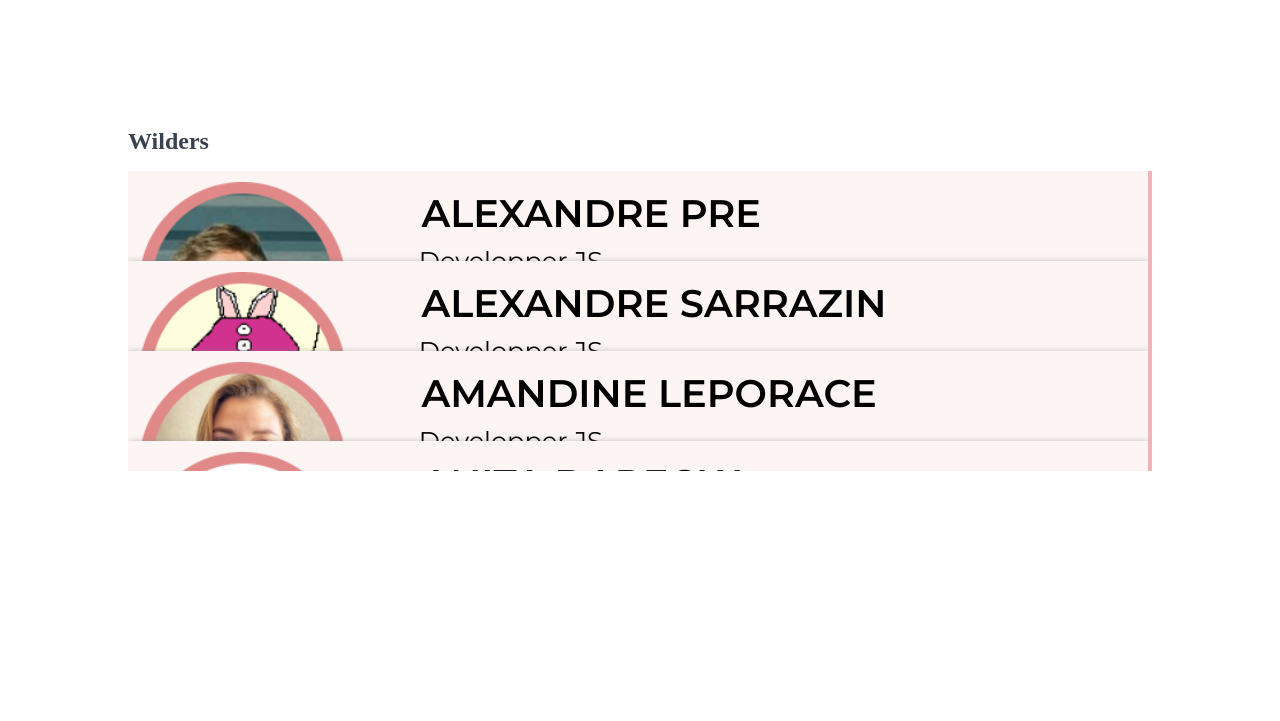
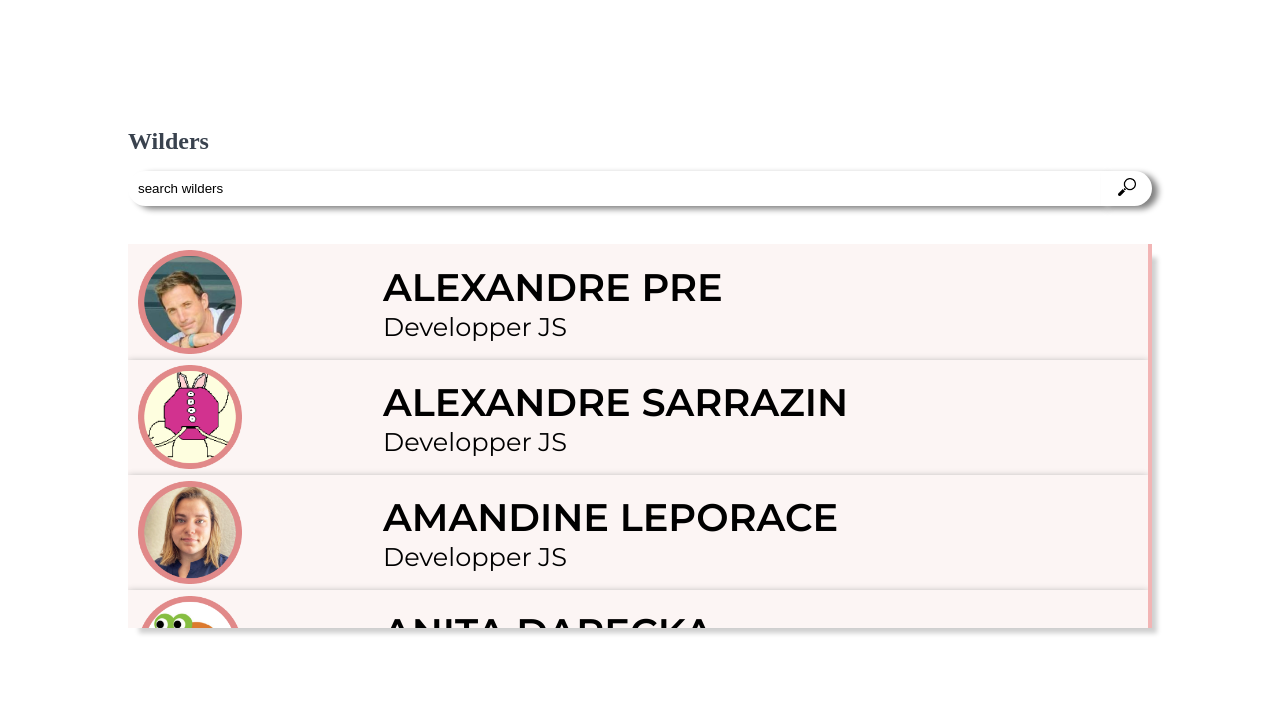
Before and after one commit to VCarbonell/WildBook, a website: page index.html in a window 1280 px wide. Shown: the top 721 px of the page. Drawn offline with nearby package versions, Linux system fonts and the light colour scheme; a web font is replaced by a local one.

Commit message:
finalisation wilders

```diff
--- a/index.html
+++ b/index.html
@@ -16,6 +16,11 @@
     <nav></nav>
     <section class="Wilders">
         <h2 class="wildersTitle">Wilders</h2>
+        <div class="searchingBar">
+            <input type="search" id="searchBar" value="search wilders" onchange="ouvrirPage()">
+            <button type="button" id="buttonSearchBar" onclick="ouvrirPage()"><img src="./assets/Icon/loupe.png"
+                    alt="magnifying glass" class="loupe"></button>
+        </div>
         <section class="scroll-container">
             <div class="wilder">
                 <img src="./assets/WildersPic/PicAlexandre Pré.png" alt="Alexandre Pré" class="picture">
@@ -161,25 +166,29 @@
                 <img src="./assets/StaffPic/PicDavid Faure.png" alt="David Faure" class="staffImg">
                 <span class="staffName">DAVID FAURE</span>
                 <span class="staffJob">Formateur JS</span>
-                <button onclick="addForm(this, event)" class="contactBtn">CONTACT<img src="./assets/Icon/speech-bubble.png" alt="Speech Bubble" class="speechBubble"></button>
+                <button onclick="addForm(this, event)" class="contactBtn">CONTACT<img
+                        src="./assets/Icon/speech-bubble.png" alt="Speech Bubble" class="speechBubble"></button>
             </div>
             <div class="staffPerson">
                 <img src="./assets/StaffPic/PicJean Le-Grand Bokassa.png" alt="Jean Le-Grand Bokassa" class="staffImg">
                 <span class="staffName">JEAN LE-GRAND BOKASSA</span>
                 <span class="staffJob">Formateur PHP</span>
-                <button class="contactBtn">CONTACT<img src="./assets/Icon/speech-bubble.png" alt="Speech Bubble" class="speechBubble"></button>
+                <button class="contactBtn">CONTACT<img src="./assets/Icon/speech-bubble.png" alt="Speech Bubble"
+                        class="speechBubble"></button>
             </div>
             <div class="staffPerson">
                 <img src="./assets/StaffPic/PicDavy Lebris.png" alt="Davy Lebris" class="staffImg">
                 <span class="staffName">DAVY LEBRIS</span>
                 <span class="staffJob">Teaching Assistant</span>
-                <button class="contactBtn">CONTACT<img src="./assets/Icon/speech-bubble.png" alt="Speech Bubble" class="speechBubble"></button>
+                <button class="contactBtn">CONTACT<img src="./assets/Icon/speech-bubble.png" alt="Speech Bubble"
+                        class="speechBubble"></button>
             </div>
             <div class="staffPerson" id="lastStaffBox">
                 <img src="./assets/StaffPic/PicMarc Desideri.png" alt="Marc Desideri" class="staffImg">
                 <span class="staffName">MARC DESIDER</span>
                 <span class="staffJob">Teaching Assistant</span>
-                <button onclick="addForm(event, this)" class="contactBtn">CONTACT<img src="./assets/Icon/speech-bubble.png" alt="Speech Bubble" class="speechBubble"></button>
+                <button onclick="addForm(event, this)" class="contactBtn">CONTACT<img
+                        src="./assets/Icon/speech-bubble.png" alt="Speech Bubble" class="speechBubble"></button>
             </div>
         </div>
     </section>
--- a/wilder.css
+++ b/wilder.css
@@ -4,11 +4,45 @@
     padding: 10vw;
 }
 
+.searchingBar {
+    display: flex;
+    margin-bottom: 3vw;
+}
+
+#searchBar {
+    justify-content: flex-start;
+    border-top-left-radius: 30px;
+    border-bottom-left-radius: 30px;
+    border: 0px;
+    filter: drop-shadow(7px 3px 3px gray);
+    width: 95vw;
+    padding: 10px;
+}
+
+#buttonSearchBar {
+    width: 5vw;
+    justify-content: flex-end;
+    border: 0px;
+    border-top-right-radius: 30px;
+    border-bottom-right-radius: 30px;
+    cursor: pointer;
+    background-color: white;
+    filter: drop-shadow(6px 3px 3px gray);
+}
+
+.loupe {
+    margin: 5px;
+    height: 18px;
+}
+
+
+
 .scroll-container {
-    height: 300px;
+    height: 30vw;
     overflow-y: scroll;
     scroll-behavior: smooth;
     border-right: .3em solid #F2B5B5;
+    box-shadow: .5em .6em .3em -.2em #CFCFCF;
 }
 
 .wildersTitle {
@@ -32,21 +66,21 @@
 
 .picture {
     grid-area: 1 / 1 / 3 / 2;
-    padding: .7em;
-    width: 90%;
+    padding-left: 10px;
+    height: 90%;
+    align-self: center;
 }
 
 .nameWilder {
     font-family: var(--text-font);
     grid-area: 1 / 2 / 2 / 3;
     font-size: 3vw;
-    padding-top: .5em;
-    margin-left: 1em;
+    margin-top: .5em;
 }
 
 .descriptionWilder {
+    font-family: var(--text-font);
     grid-area: 2 / 2 / 3 / 3;
     font-size: 2vw;
-    padding-top: .3em;
-    margin-left: 1.4em;
+    margin-bottom: .3em;
 }
--- /dev/null
+++ b/wilders.js
@@ -0,0 +1,4 @@
+function profilDirection() {
+    var a = document.getElementById("searchBar").value;
+    /* ajouter le choix possible pour la direction avec des switch case et défault */
+}
```
